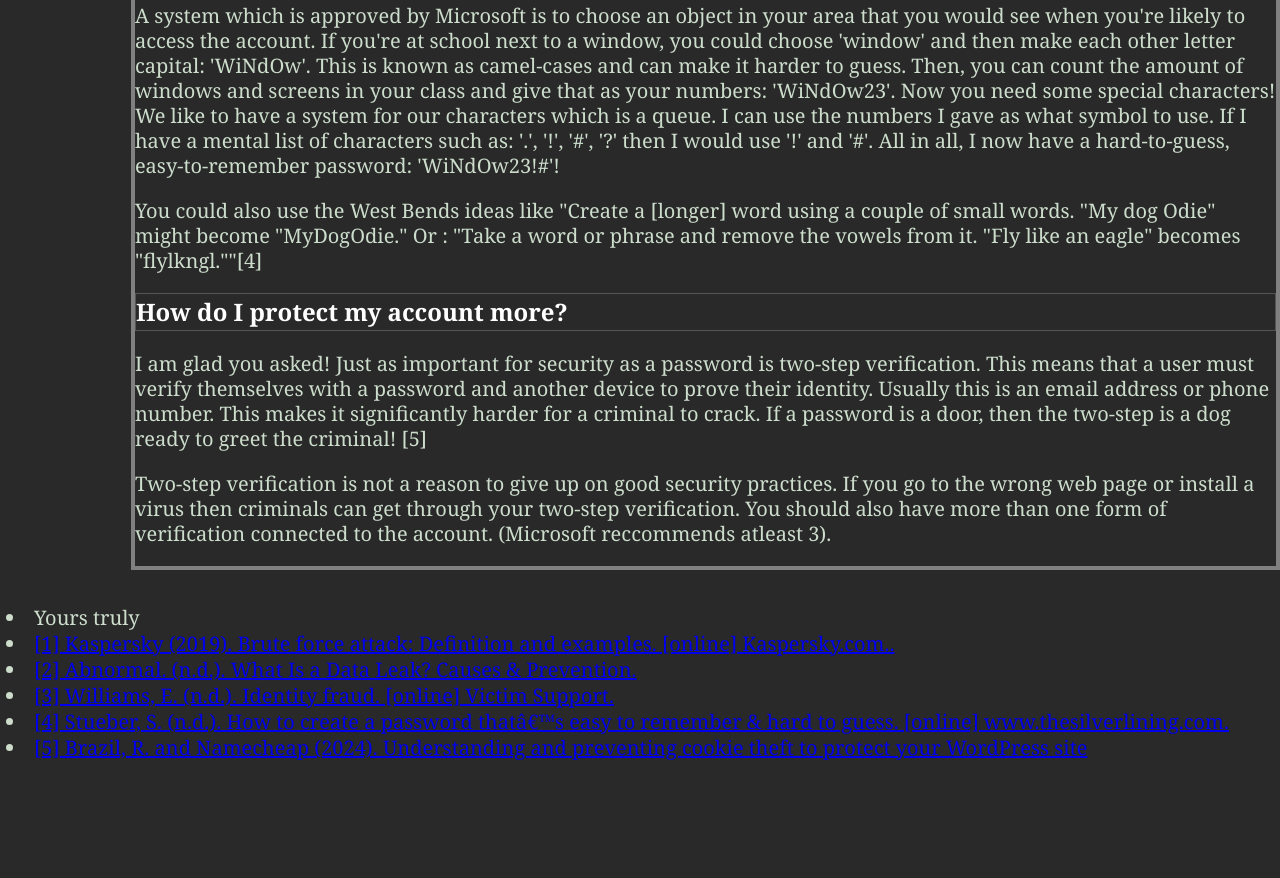
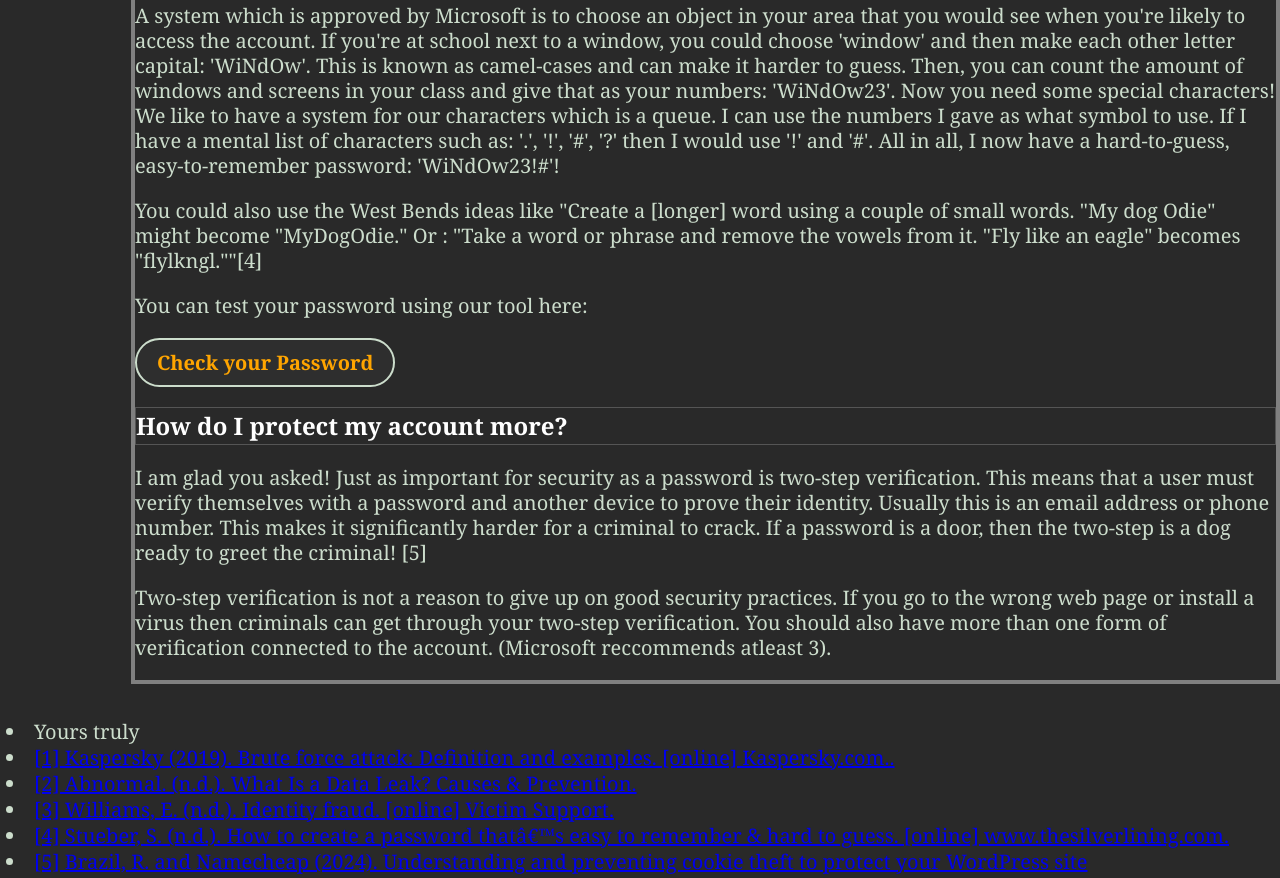
Before and after one commit to PlanetLumi/PlanetLumi.github.io, a plain HTML site: page password.html in a window 1280 px wide. Shown: the part 1624-2502 px from the top of the page. Before the commit the page ends 2388 px from the top, so only its background shows below. Drawn offline with nearby package versions, Linux system fonts and the light colour scheme.

Commit message:
Update password.html

```diff
--- a/password.html
+++ b/password.html
@@ -77,6 +77,13 @@
 	    Or : "Take a word or phrase and remove the vowels from it. "Fly like an eagle" becomes "flylkngl.""[4]
 
 	</p>
+
+	<p>
+		You can test your password using our tool here:
+	</p>
+	<p>
+		<a class="buttona" href="passwordcheck.html">Check your Password</a>
+	</p>
 	<h2>How do I protect my account more? </h2>
 
 	<p> I am glad you asked! Just as important for security as a password is two-step verification. This means that a user must verify themselves with a password and another device to prove their identity. Usually this is an email address or phone number. This makes it significantly harder for a criminal to crack. If a password is a door, then the two-step is a dog ready to greet the criminal! [5]
```
